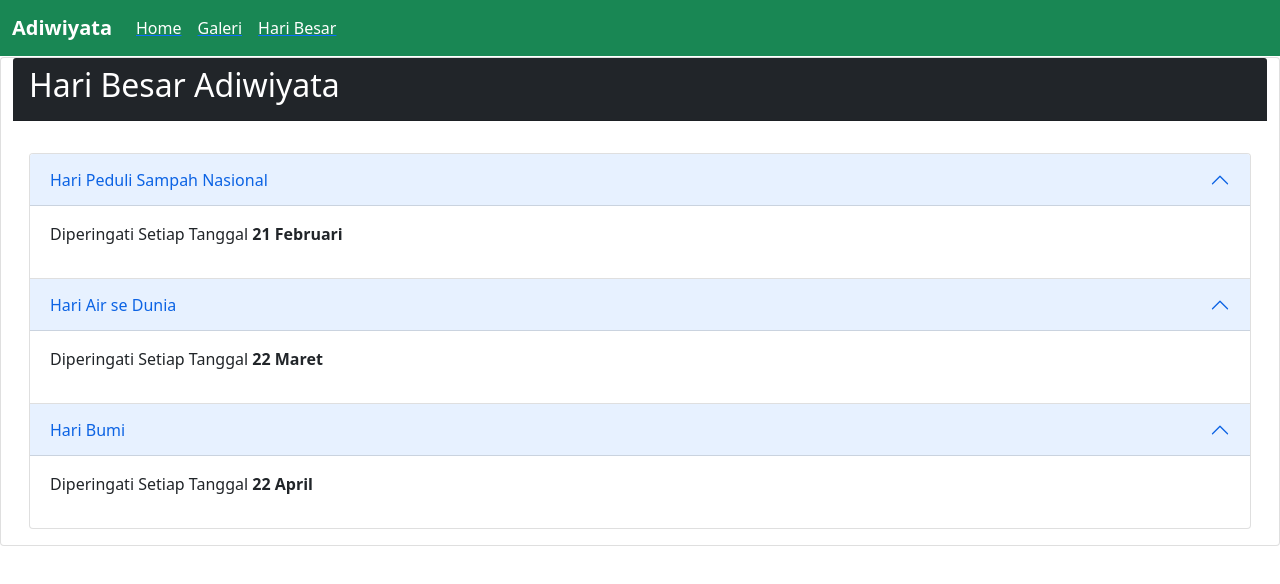
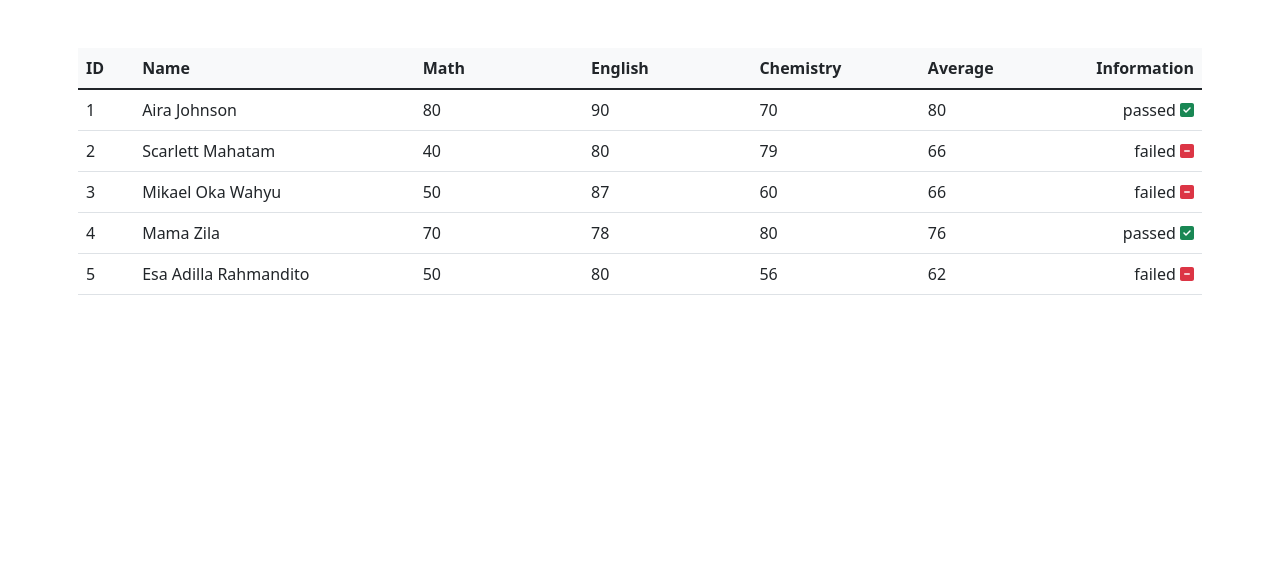
Before and after one commit to R-twitzy/basic-react, a React (Create React App) app: page /Besar in a window 1280 px wide. Shown: the top 584 px of the page. Built offline with nearby package versions, Linux system fonts and the light colour scheme.

Commit message:
Update 28 Mar 2022

```diff
--- a/src/components/ScoreList.js
+++ b/src/components/ScoreList.js
@@ -5,7 +5,7 @@ export default function ScoreList(props){
         var ket="passed "
     } else{
         var cl="fa fa-minus-square text-danger"
-        var ket="not passed "
+        var ket="failed "
     }
     return(
         <tr>
--- a/src/index.jsx
+++ b/src/index.jsx
@@ -1,26 +1,26 @@
 import React from 'react';
 import ReactDOM from 'react-dom';
 import './index.css';
-import App from './App';
+//import App from './App';
 import reportWebVitals from './reportWebVitals';
 //import Student from './pages/Student';
 //import Book from './pages/Book';
-//import Score from './pages/Score';
+import Score from './pages/Score';
 
 
 // load library bootstrap for styling
 import "bootstrap/dist/css/bootstrap.min.css"
 import "bootstrap/dist/js/bootstrap.bundle"
 import "@fortawesome/fontawesome-free/js/all"
-import { BrowserRouter } from 'react-router-dom';
+//import { BrowserRouter } from 'react-router-dom';
 
 ReactDOM.render(
-    //<Book/>,
-    <React.StrictMode>
+    <Score/>,
+    /**<React.StrictMode>
       <BrowserRouter>
         <App />
       </BrowserRouter>
-    </React.StrictMode>,
+    </React.StrictMode>,*/
   document.getElementById('root')
 );
 
--- a/src/pages/Besar.jsx
+++ b/src/pages/Besar.jsx
@@ -1,54 +1,54 @@
 export default function Besar(params) {
     return(
-        <div class="card container-fluid accordion" id="contoh1">
+        <div className="card container-fluid accordion" id="contoh1">
             <div className="card-header bg-dark text-white mb-3">
                 <h2>Hari Besar Adiwiyata</h2>
             </div>
             <div className="card-body">
 
                 {/** accordion pertama*/}
-                <div class="accordion-item">
-                    <h2 class="accordion-header" id="head1">
-                        <button class="accordion-button" type="button" data-bs-toggle="collapse"
+                <div className="accordion-item">
+                    <h2 className="accordion-header" id="head1">
+                        <button className="accordion-button" type="button" data-bs-toggle="collapse"
                         data-bs-target="#satu" aria-expanded="true" aria-controls="satu">
                             Hari Peduli Sampah Nasional
                         </button>
                     </h2>
-                    <div id="satu" class="accordion-collapse collapse show" aria-labelledby="head1"
+                    <div id="satu" className="accordion-collapse collapse show" aria-labelledby="head1"
                     data-bs-parent="#contoh1">
-                        <div class="accordion-body">
+                        <div className="accordion-body">
                             <p>Diperingati Setiap Tanggal <b>21 Februari</b></p>
                         </div>
                     </div>
                 </div>
 
                 {/** accordion kedua*/}
-                <div class="accordion-item">
-                    <h2 class="accordion-header" id="head2">
-                        <button class="accordion-button" type="button" data-bs-toggle="collapse"
+                <div className="accordion-item">
+                    <h2 className="accordion-header" id="head2">
+                        <button className="accordion-button" type="button" data-bs-toggle="collapse"
                         data-bs-target="#dua" aria-expanded="true" aria-controls="dua">
                             Hari Air se Dunia
                         </button>
                     </h2>
-                    <div id="dua" class="accordion-collapse collapse show" aria-labelledby="head2"
+                    <div id="dua" className="accordion-collapse collapse show" aria-labelledby="head2"
                     data-bs-parent="#contoh1">
-                        <div class="accordion-body">
+                        <div className="accordion-body">
                             <p>Diperingati Setiap Tanggal <b>22 Maret</b></p>
                         </div>
                     </div>
                 </div>
 
                 {/** accordion ketiga*/}
-                <div class="accordion-item">
-                    <h2 class="accordion-header" id="head3">
-                        <button class="accordion-button" type="button" data-bs-toggle="collapse"
+                <div className="accordion-item">
+                    <h2 className="accordion-header" id="head3">
+                        <button className="accordion-button" type="button" data-bs-toggle="collapse"
                         data-bs-target="#tiga" aria-expanded="true" aria-controls="tiga">
                             Hari Bumi
                         </button>
                     </h2>
-                    <div id="tiga" class="accordion-collapse collapse show" aria-labelledby="head3"
+                    <div id="tiga" className="accordion-collapse collapse show" aria-labelledby="head3"
                     data-bs-parent="#contoh1">
-                        <div class="accordion-body">
+                        <div className="accordion-body">
                             <p>Diperingati Setiap Tanggal <b>22 April</b></p>
                         </div>
                     </div>
--- a/src/pages/Score.js
+++ b/src/pages/Score.js
@@ -24,7 +24,7 @@ export default function Score(props) {
     return(
         <div className="container mt-5 px-2">
             <div className="table-responsive">
-                <table className="table table-responsive table-borderless">
+                <table className="table table-responsive">
                     <thead>
                         <tr className="bg-light">
                             <th scope="col" width="5%">ID</th>
```
